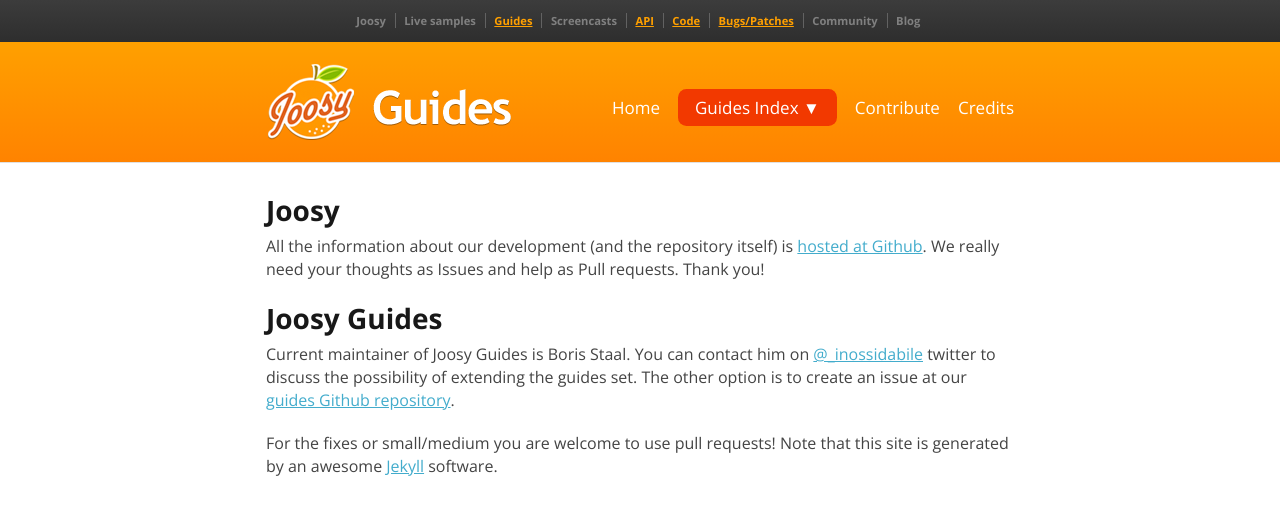
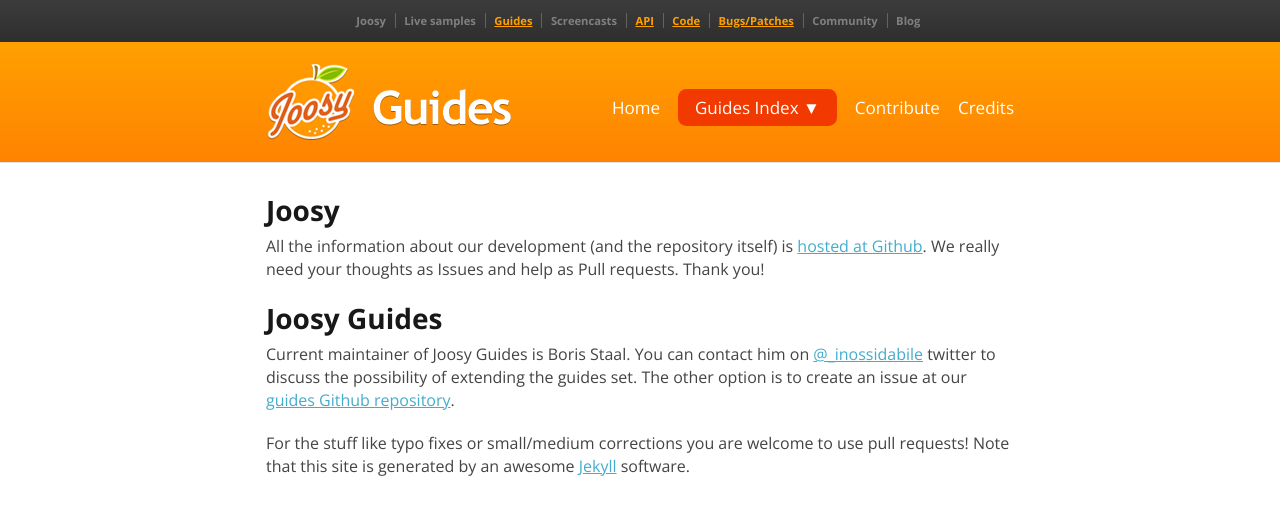
Before and after one commit to joosy/guides, a Jekyll site: the page built from contribute.md, in a window 1280 px wide. Shown: the top 515 px of the page. Built offline with Jekyll 4.4.1, drawn with Linux system fonts in a browser that asks for light colours; comment, search, counter and statistics services are not loaded.

Commit message:
Typo fixed

```diff
--- a/contribute.md
+++ b/contribute.md
@@ -11,4 +11,4 @@
 
 Current maintainer of Joosy Guides is Boris Staal. You can contact him on <a href="https://twitter.com/#!/_inossidabile">@_inossidabile</a> twitter to discuss the possibility of extending the guides set. The other option is to create an issue at our <a href="https://github.com/roundlake/joosy-guides">guides Github repository</a>.
 
-For the fixes or small/medium you are welcome to use pull requests! Note that this site is generated by an awesome <a href="http://jekyllrb.com/">Jekyll</a> software.
+For the stuff like typo fixes or small/medium corrections you are welcome to use pull requests! Note that this site is generated by an awesome <a href="http://jekyllrb.com/">Jekyll</a> software.
```
